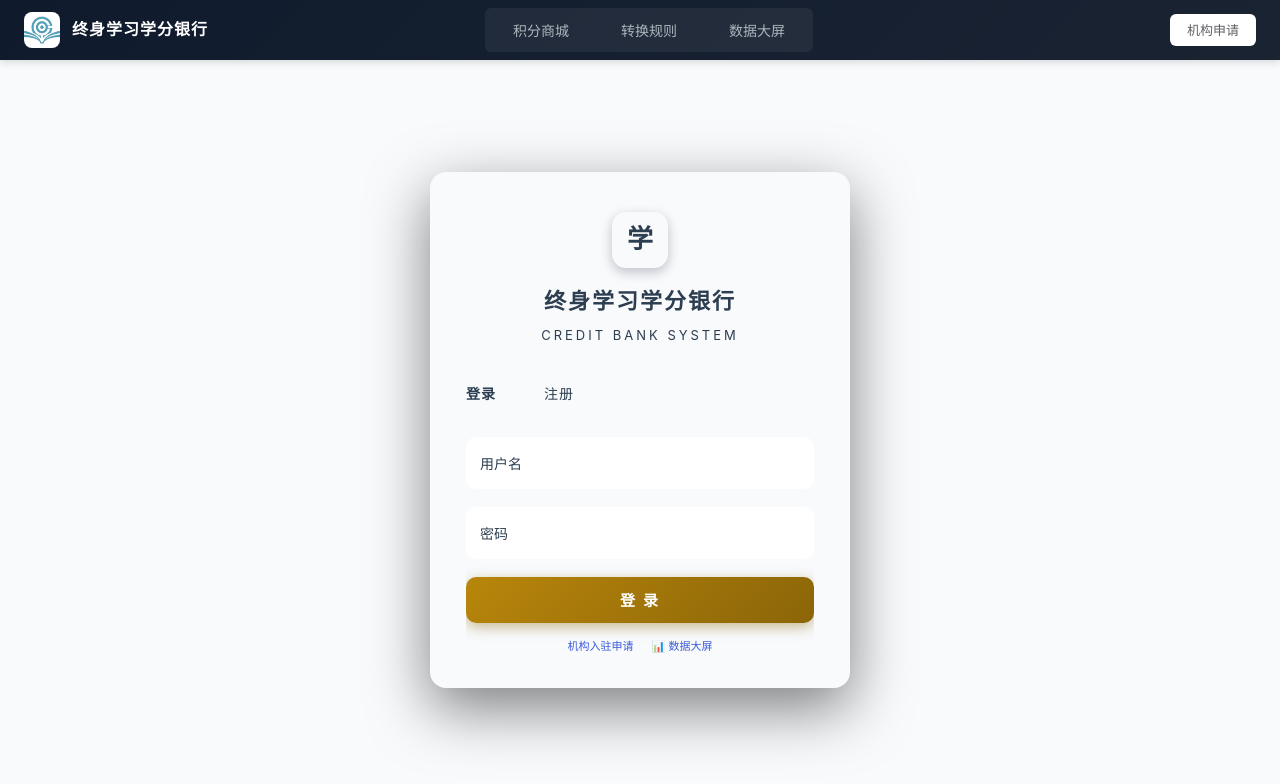
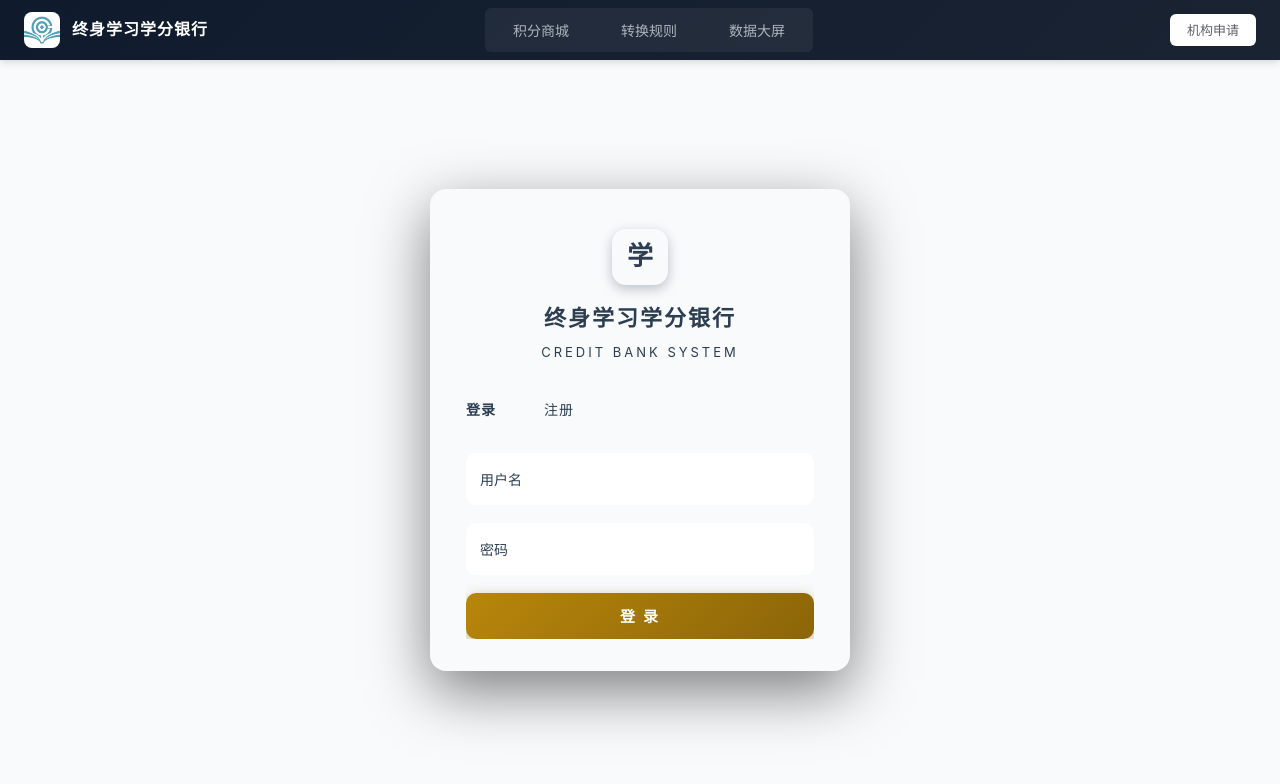
Before and after one commit to dreamer122376/CreditBank, a Vue app in the folder credit-bank-mvp/frontend/: page /login in a window 1280 px wide. Shown: the top 784 px of the page. Built offline with nearby package versions, Linux system fonts and the light colour scheme.

Commit message:
删除登录界面底部原有的蓝色导航

```diff
--- a/credit-bank-mvp/frontend/src/views/Login.vue
+++ b/credit-bank-mvp/frontend/src/views/Login.vue
@@ -72,10 +72,6 @@
             </el-form-item>
             <el-button type="primary" size="large" class="btn-block" @click="handleLogin" :loading="loading">登 录</el-button>
             <p class="login-msg" v-if="loginMsg">{{ loginMsg }}</p>
-            <div class="login-extra-link">
-              <el-button link type="primary" size="small" @click="goOrgRegister">机构入驻申请</el-button>
-              <el-button link type="warning" size="small" @click="$router.push('/dashboard-map')">📊 数据大屏</el-button>
-            </div>
           </el-form>
         </el-tab-pane>
         <el-tab-pane label="注册" name="register">
```
